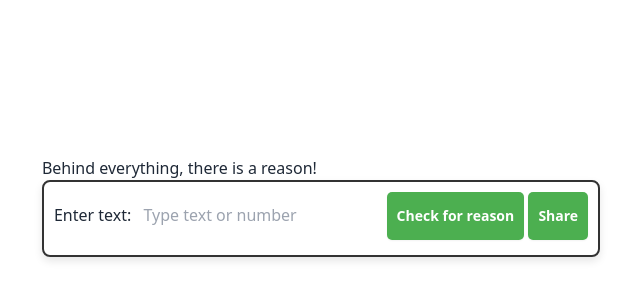
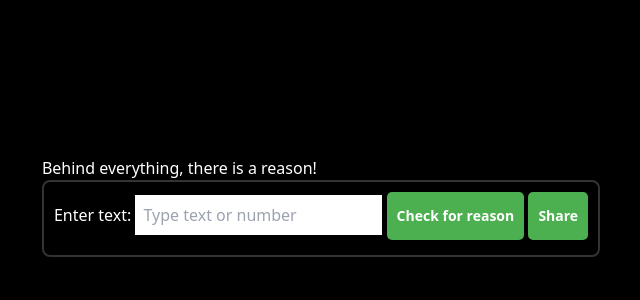
Before and after one commit to engineerDevsoul/engineersouldev, a plain HTML site: page index.html in a window 1280 px wide. Shown: the part 184-484 px from the top of the page, without its empty margins (319-959 px from the left). Drawn offline with nearby package versions, Linux system fonts and the light colour scheme.

Commit message:
Update demo.css

```diff
--- a/demo.css
+++ b/demo.css
@@ -5,6 +5,8 @@ body {
     justify-content: center;
     height: 100vh;
     margin: 0;
+     background-color: black;
+            color: white; /* Set text color to white for better visibility on a dark background */
 }
 
 #videoContainer {
```
